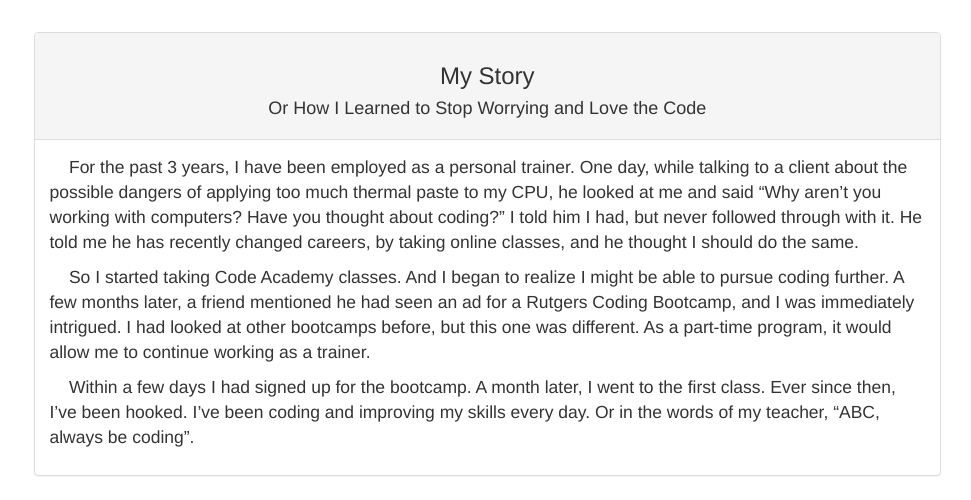
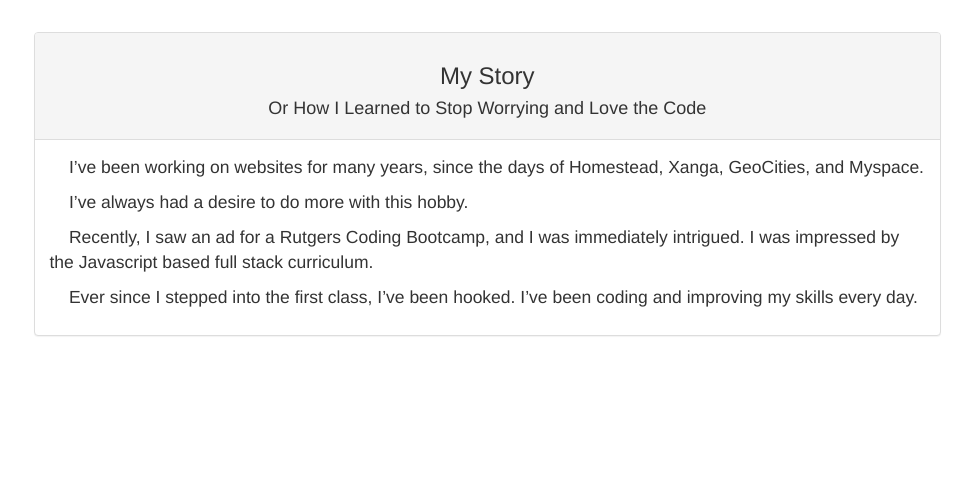
Before and after one commit to eliezerwohl/angularProfile, a website: page public/index.html at #!/myStory in a window 1280 px wide. Shown: the part 53-553 px from the top of the page, 309-1280 px from the left. Drawn offline with nearby package versions, Linux system fonts and the light colour scheme; some packages are replaced by stand-ins of ours; a script that the page names is missing.

Commit message:
updated story

```diff
--- a/public/css/theme.css
+++ b/public/css/theme.css
@@ -72,6 +72,10 @@ background-color: darkblue;
 padding:10px;
 }
 
+.customP{
+  font-size: 1.25
+}
+
 .zoom {-webkit-animation:animatezoom 0.4s;animation:animatezoom 0.4s}
 @-webkit-keyframes animatezoom{from{-webkit-transform:scale(0)} to{-webkit-transform:scale(1)}}
 @keyframes animatezoom{from{transform:scale(0)} to{transform:scale(1)}}
--- a/public/myStory.html
+++ b/public/myStory.html
@@ -10,9 +10,10 @@
 			<h4 class="bottom">Or How I Learned to Stop Worrying and Love the Code </h4>
 		</div>
 		<div class="panel-body zoom">
-			<p>&nbsp;&nbsp;&nbsp;&nbsp;For the past 3 years, I have been employed as a personal trainer. One day, while talking to a client about the possible dangers of applying too much thermal paste to my CPU, he looked at me and said “Why aren’t you working with computers? Have you thought about coding?” I told him I had, but never followed through with it. He told me he has recently changed careers, by taking online classes, and he thought I should do the same.</p>
-			<p>&nbsp;&nbsp;&nbsp;&nbsp;So I started taking Code Academy classes. And I began to realize I might be able to pursue coding further. A few months later, a friend  mentioned he had seen an ad for a Rutgers Coding Bootcamp, and I was immediately intrigued. I had looked at other bootcamps before, but this one was different.  As a part-time program, it would allow me to continue working as a trainer.</p>
-			<p>&nbsp;&nbsp;&nbsp;&nbsp;Within a few days I had signed up for the bootcamp. A month later, I went to the first class. Ever since then, I’ve been hooked. I’ve been coding and improving my skills every day. Or in the words of my teacher, “ABC, always be coding”.</p>
+			<p class="customP">&nbsp;&nbsp;&nbsp;&nbsp;I’ve been working on websites for many years,  since the days of Homestead, Xanga, GeoCities,  and Myspace.  </p>
+			<p class="customP">&nbsp;&nbsp;&nbsp;&nbsp;I’ve always had a desire to do more with this hobby.</p>
+			<p class="customP">&nbsp;&nbsp;&nbsp;&nbsp;Recently, I saw an ad for a Rutgers Coding Bootcamp, and I was immediately intrigued. I was impressed by the Javascript based full stack curriculum.</p>
+			<p class="customP">&nbsp;&nbsp;&nbsp;&nbsp;Ever since I stepped into the first class,  I’ve been hooked. I’ve been coding and improving my skills every day.</p>
 		</div>
 	</div>
 </div>
```
Also changed, not shown: public/webCoding.html (+5 -5 lines).
